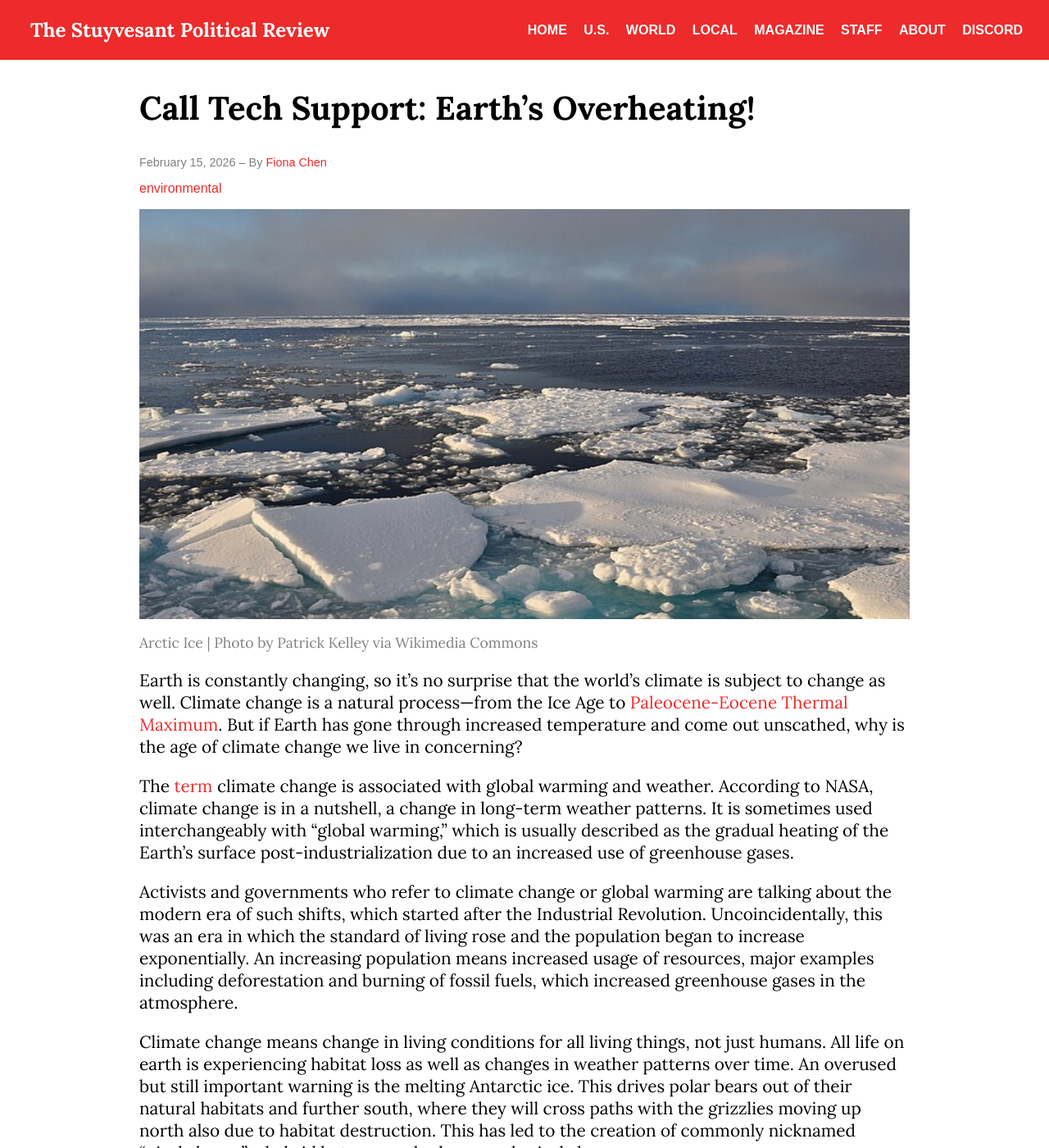
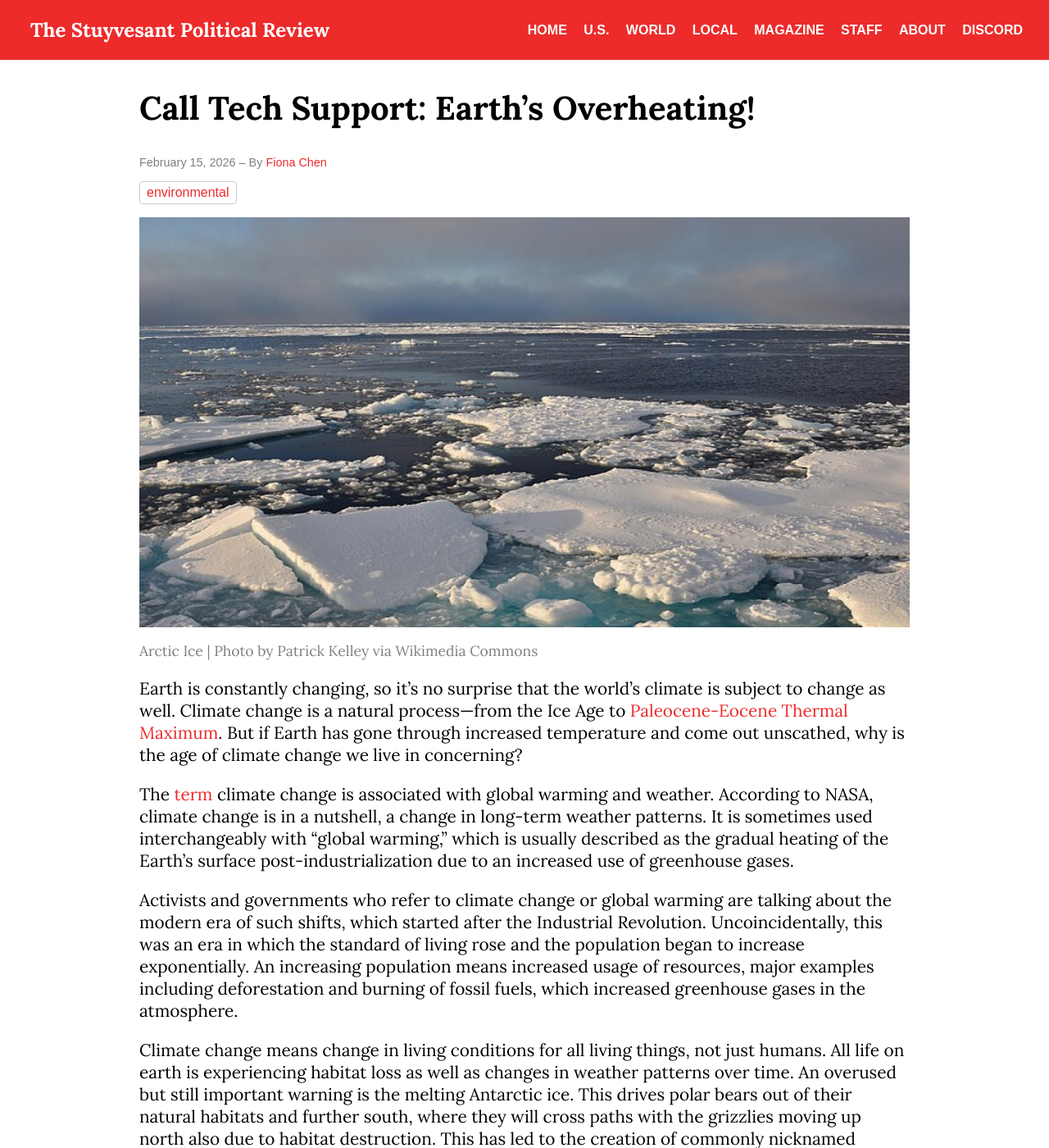
Before and after one commit to stuypoliticalreview/stuypoliticalreview.github.io, a Jekyll site: the page built from _posts/2026-02-15-climate_policy.md, in a window 1280 px wide and 1400 px high. Shown: the whole window at 82% size. Built offline with Jekyll 4.4.1, drawn with Linux system fonts in a browser that asks for light colours.

Commit message:
Update style.css. Post tags

```diff
--- a/assets/css/style.css
+++ b/assets/css/style.css
@@ -250,6 +250,20 @@ nav a {
 }
 /*End of hamburger menu code*/
 
+/*post tags*/
+.post-tags {
+  display: flex;
+  flex-wrap: wrap;
+  gap: 8px;
+}
+
+.tag-link {
+  padding: 4px 8px;
+  border: 1px solid #ccc;
+  border-radius: 4px;
+}/*end of post tags*/
+
+
 .post-image {
   width: 100%;
   height: 500px;
```
